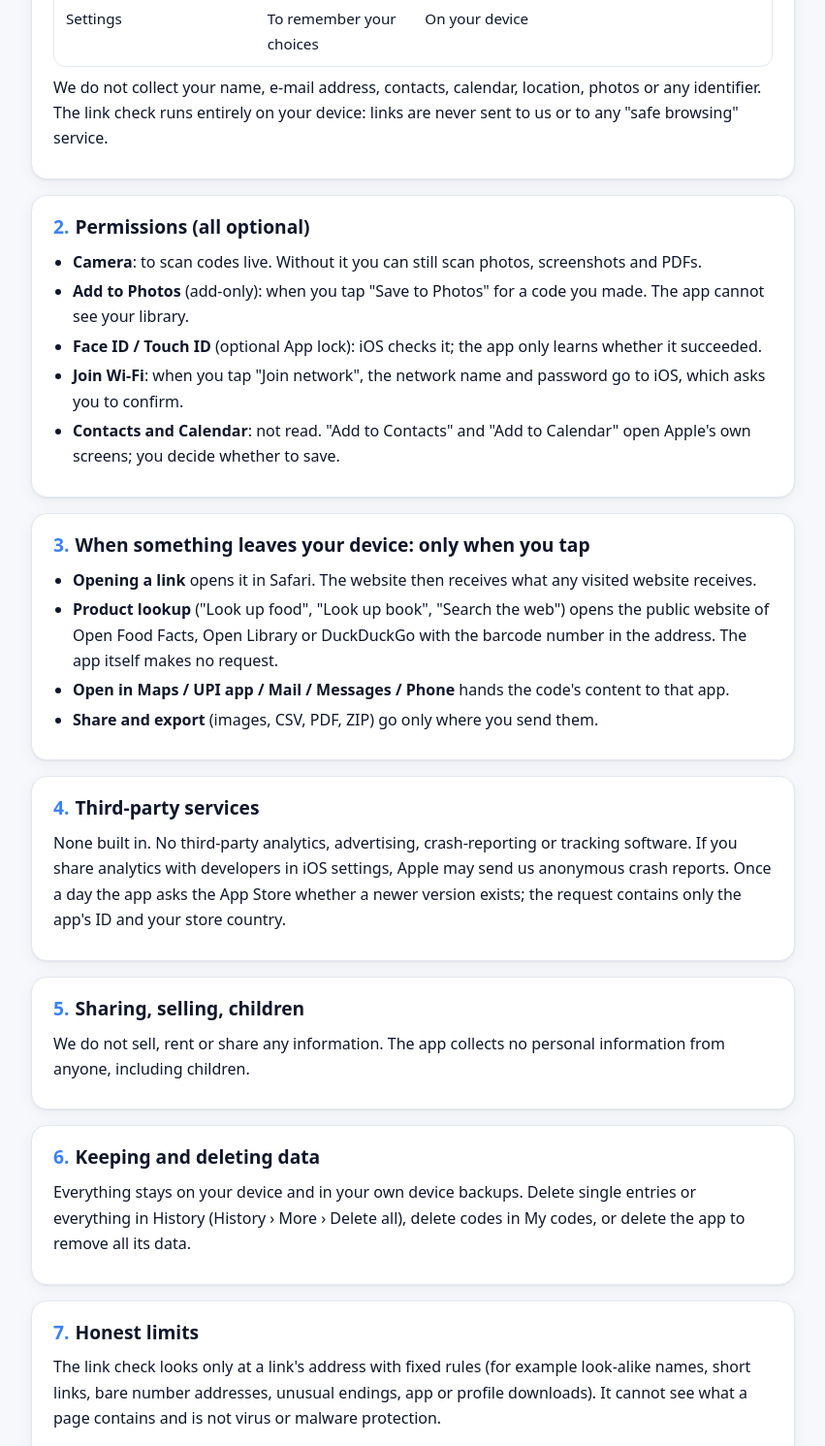
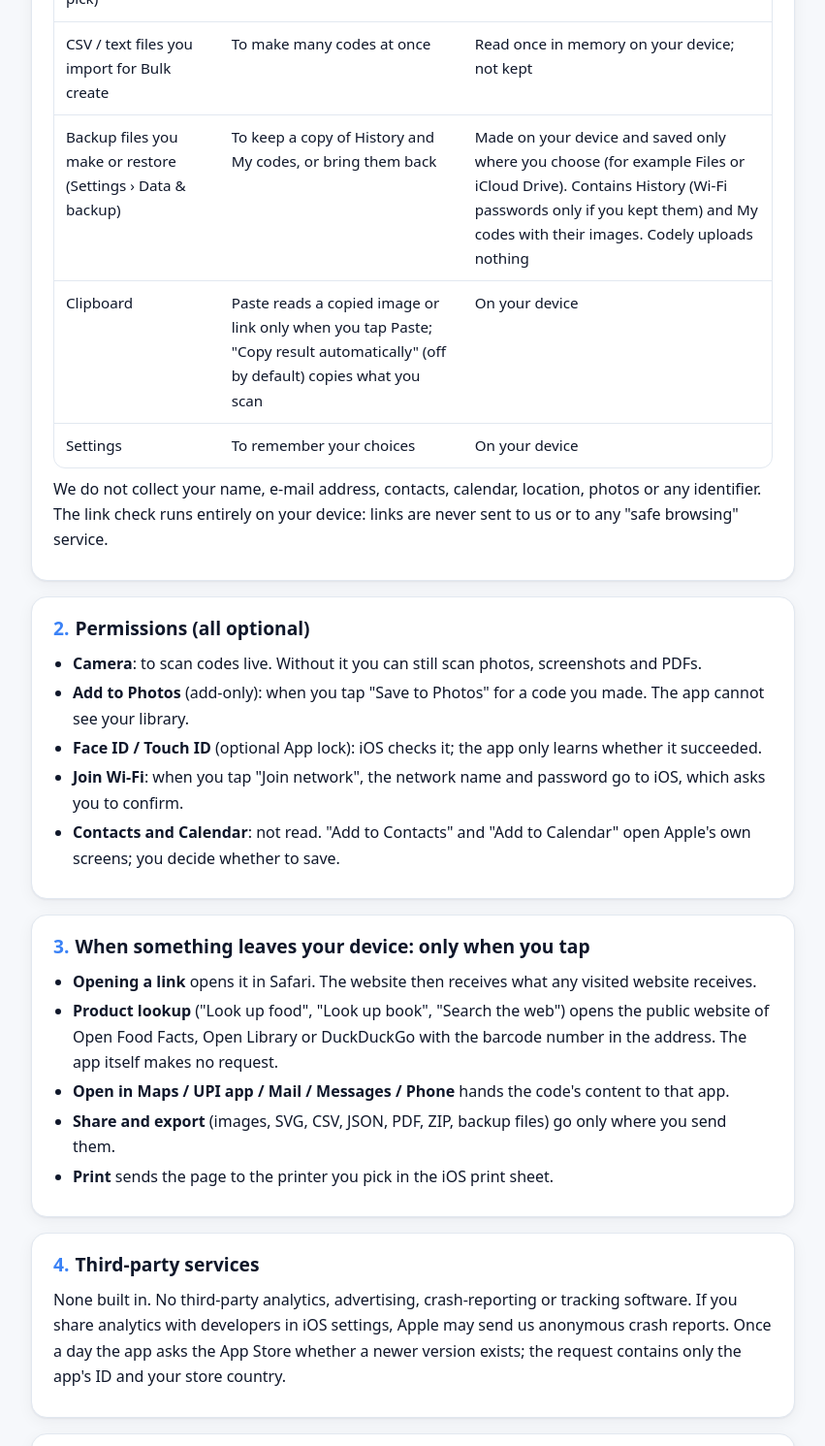
Before and after one commit to adhavpavan/app-privacy-policy, a plain HTML site: page codely/index.html in a window 1280 px wide. Shown: the part 722-2213 px from the top of the page at 97% size, without its empty margins (214-1065 px from the left). Drawn offline with Linux system fonts and the light colour scheme.

Commit message:
Codely: backup files and clipboard use
Co-Authored-By: Claude Opus 5.5 <noreply@anthropic.com>

```diff
--- a/codely/index.html
+++ b/codely/index.html
@@ -89,7 +89,7 @@
     </div>
     <div>
       <h1>Privacy Policy</h1>
-      <div class="meta">Codely for iPhone and iPad · Effective 2026-11-16</div>
+      <div class="meta">Codely for iPhone and iPad · Effective 2026-11-16 (updated 2026-11-16)</div>
     </div>
   </header>
 
@@ -105,6 +105,9 @@
       <tr><td>Photos, screenshots and PDFs you pick or share to the app</td><td>To read the codes in them</td><td>Read once in memory on your device. No copy kept; no access to your photo library</td></tr>
       <tr><td>History (the text of codes you scan or make)</td><td>So you can find a code again</td><td>On your device. Wi-Fi passwords are removed before saving unless you turn on "Keep Wi-Fi passwords in History". History can be switched off or deleted</td></tr>
       <tr><td>My codes (saved codes, their style, an optional logo you pick)</td><td>To show them full screen and on the widget</td><td>On your device</td></tr>
+      <tr><td>CSV / text files you import for Bulk create</td><td>To make many codes at once</td><td>Read once in memory on your device; not kept</td></tr>
+      <tr><td>Backup files you make or restore (Settings › Data &amp; backup)</td><td>To keep a copy of History and My codes, or bring them back</td><td>Made on your device and saved only where you choose (for example Files or iCloud Drive). Contains History (Wi-Fi passwords only if you kept them) and My codes with their images. Codely uploads nothing</td></tr>
+      <tr><td>Clipboard</td><td>Paste reads a copied image or link only when you tap Paste; "Copy result automatically" (off by default) copies what you scan</td><td>On your device</td></tr>
       <tr><td>Settings</td><td>To remember your choices</td><td>On your device</td></tr>
     </table></div>
     <p>We do not collect your name, e-mail address, contacts, calendar, location, photos or any identifier. The link
@@ -128,7 +131,8 @@
       <li><strong>Opening a link</strong> opens it in Safari. The website then receives what any visited website receives.</li>
       <li><strong>Product lookup</strong> ("Look up food", "Look up book", "Search the web") opens the public website of Open Food Facts, Open Library or DuckDuckGo with the barcode number in the address. The app itself makes no request.</li>
       <li><strong>Open in Maps / UPI app / Mail / Messages / Phone</strong> hands the code's content to that app.</li>
-      <li><strong>Share and export</strong> (images, CSV, PDF, ZIP) go only where you send them.</li>
+      <li><strong>Share and export</strong> (images, SVG, CSV, JSON, PDF, ZIP, backup files) go only where you send them.</li>
+      <li><strong>Print</strong> sends the page to the printer you pick in the iOS print sheet.</li>
     </ul>
   </section>
 
@@ -148,7 +152,9 @@
   <section id="delete">
     <h2><span class="n">6.</span>Keeping and deleting data</h2>
     <p>Everything stays on your device and in your own device backups. Delete single entries or everything in History
-      (History › More › Delete all), delete codes in My codes, or delete the app to remove all its data.</p>
+      (History › More › Delete all), let Codely delete old scans automatically (Settings › Data &amp; backup › Keep
+      history; favourites stay), delete codes in My codes, or delete the app to remove all its data. Backup files you
+      saved elsewhere are yours to delete.</p>
   </section>
 
   <section id="limits">
```
Also changed, not shown: codely/support/index.html (+4 -1 lines), 1 other file.
